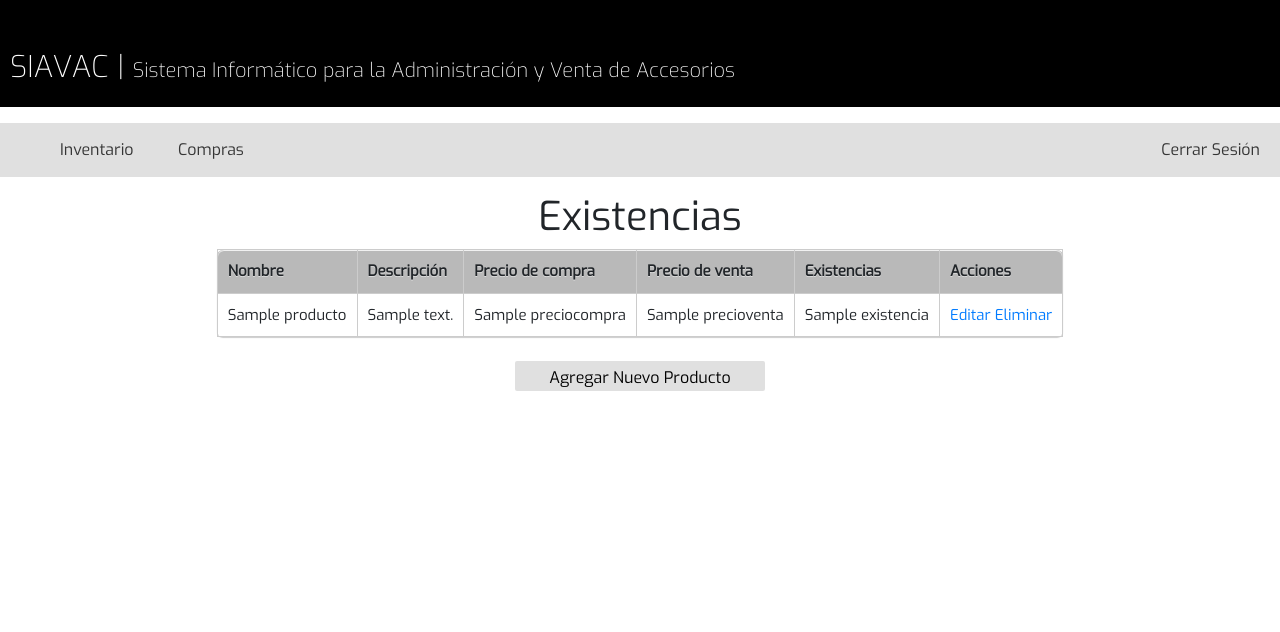
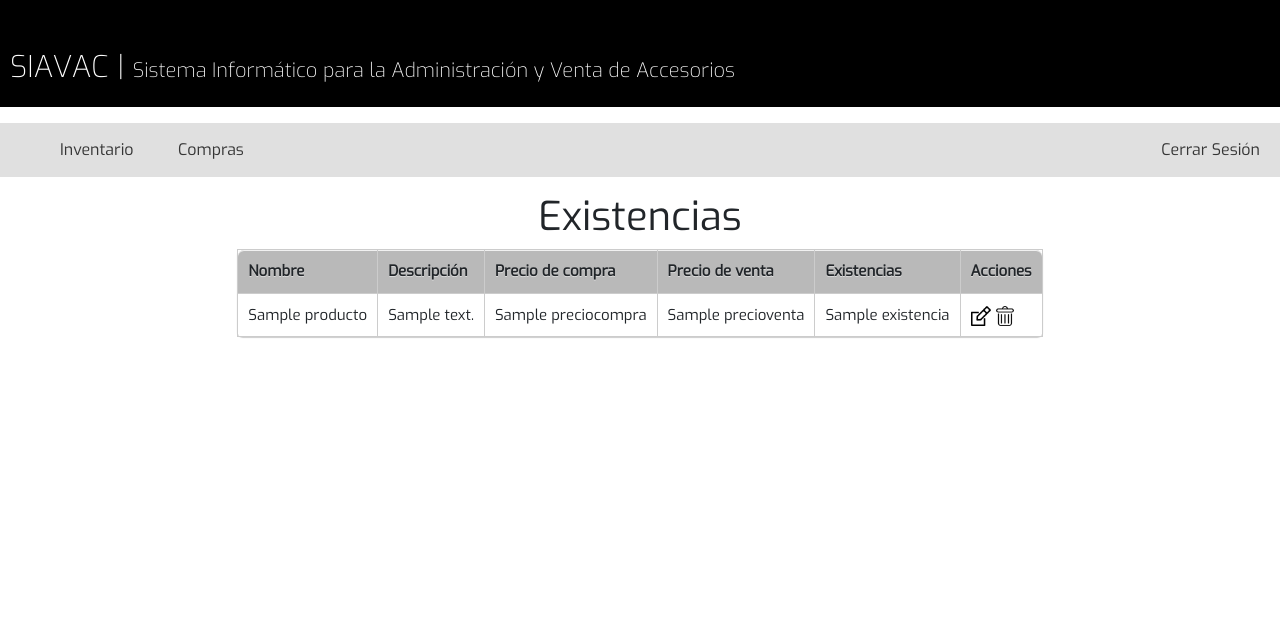
Before and after one commit to lol955714/dsi115, a Django app: template templates/base/existencias.html in a window 1280 px wide. Shown: the top 632 px of the page. Run offline with Django 3.2, Linux system fonts and the light colour scheme; the template is opened without the code that fills it: most values are stand-ins (such as "Sample title", 1, 10 or a date in 2020); some libraries are stand-ins or nearby versions.

Commit message:
Re-agregado botones inventario

```diff
--- a/apps/inventario/models.py
+++ b/apps/inventario/models.py
@@ -21,6 +21,8 @@ class CategoriaIncidencia(models.Model):
 	descripcion = models.CharField(max_length=150, null=False)
 	def gePkCatInc(self):
 		return self.id
+	def __str__(self):
+		return '%s'%(self.nombre)
 
 
 class Producto(models.Model):
--- a/dsi115/settings.py
+++ b/dsi115/settings.py
@@ -86,7 +86,7 @@ WSGI_APPLICATION = 'dsi115.wsgi.application'
 DATABASES = {
     'default': {
         'ENGINE': 'django.db.backends.postgresql_psycopg2',
-        'NAME': 'ds2',
+        'NAME': 'dsi',
         'USER': 'lol',
         'PASSWORD': 'noquiero',
         'HOST': 'localhost',
--- a/templates/base/existencias.html
+++ b/templates/base/existencias.html
@@ -17,12 +17,10 @@
    	<td>{{producto.preciocompra}}</td>
    	<td>{{producto.precioventa}}</td>
    	<td>{{producto.existencia}}</td>
-   	<td><a href="">Editar</a>&nbsp;<a href="">Eliminar</a></td>
+<td><a href="{% url 'inventario:gestprod' producto.id %}" rel="get:id=10" rev="abcwin[500,auto]"><img src="/static/images/editar.png" title="Editar" width="20" height="20"/></a>
+       <a href="{% url 'inventario:elimprod' producto.id %}" rel="get:id=10" rev="abcwin[500,auto]"><img src="/static/images/delete.png" title="Eliminar" width="20" height="20"/></a></td>
    </tr>
    {%endfor%}
     </tbody>
 </table>
-<table style="margin: 0 auto;">
-    <tr><td colspan="4"><br><button type="submit" class="boton">Agregar Nuevo Producto</button></td></tr>
-</table>
         {% endblock %}
```
